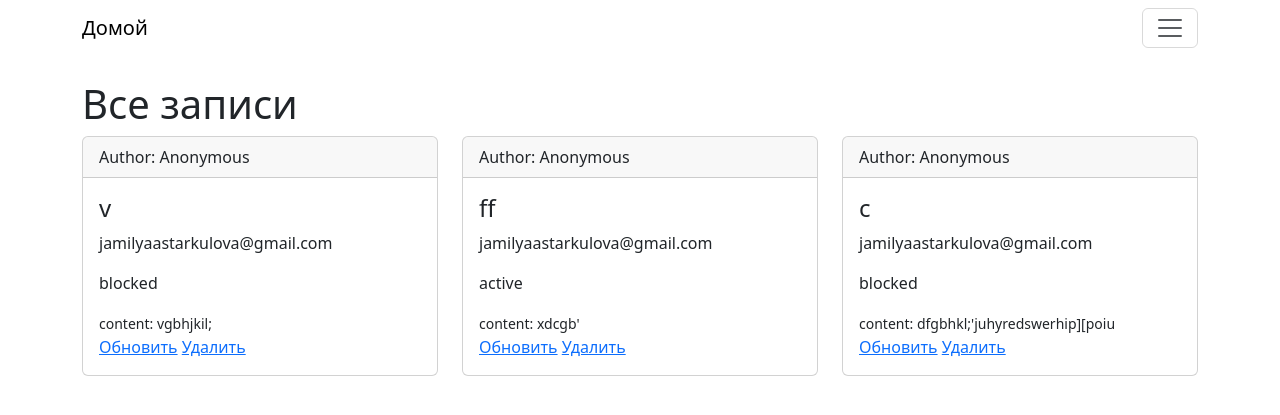
After one commit to jamilyaastarkulova/test_7_-Jamilya-_-Astarkulova-, a Django app: page /books/all/ in a window 1280 px wide. The commit adds this page. Shown: the top 415 px of the page. Run offline with Django 5.2, Linux system fonts and the light colour scheme; data comes from the database, SQL or seed files in the repository; both versions use the stored data as it was after the commit; some libraries are stand-ins or nearby versions.

Commit message:
новая страничка всех записей

```diff
--- /dev/null
+++ b/webapp/templates/all_books.html
@@ -0,0 +1,32 @@
+{% extends 'base.html' %}
+
+{% block content %}
+<h1>Все записи</h1>
+
+    <div class="row row-cols-3">
+
+        {% for book in books %}
+            <div class="col mb-4">
+                <div class="card">
+                    <div class="card-header">
+                        Author: {{ book.author }}
+                    </div>
+                    <div class="card-body">
+                        <h4 class="card-title">{{ book.title }}</h4>
+                        <p>{{ book.mail }}</p>
+                        <p>{{ book.status }}</p>
+                        <small class="fg-2">content: {{ book.content }}</small>
+                        <div>
+                            <a role="button" href="{% url 'book_update' book.pk %}"
+                               class="btn-solid theme-success">Обновить</a>
+                            <a role="button"
+                               href="{% url 'book_delete' book.pk %}"
+                               class="btn-solid theme-danger">Удалить</a>
+                        </div>
+                    </div>
+                </div>
+
+            </div>
+        {% endfor %}
+    </div>
+{% endblock %}
--- a/webapp/templates/base.html
+++ b/webapp/templates/base.html
@@ -18,7 +18,7 @@
 <body data-bs-theme="light">
 <nav class="navbar md:navbar-expand bg-1">
     <div class="container">
-        <a class="navbar-brand" href="{% url 'book_list' %}">Записи</a>
+        <a class="navbar-brand" href="{% url 'book_list' %}">Домой</a>
         <button class="btn-icon navbar-toggler" type="button" data-bs-toggle="drawer" data-bs-target="#navbarDrawer"
                 aria-controls="navbarDrawer" aria-expanded="false" aria-label="Toggle navigation">
             <span class="navbar-toggler-icon" aria-hidden="true"></span>
@@ -31,7 +31,7 @@
             <div class="drawer-body mb-2 md:mb-0">
                 <ul class="nav navbar-nav me-auto">
                     <li class="nav-item">
-                        <a class="nav-link active" aria-current="page" href="{% url 'book_list' %}">Домой</a>
+                        <a class="nav-link active" aria-current="page" href="{% url 'all_books' %}">Записи</a>
                     </li>
                     <li class="nav-item">
                         <a class="nav-link" href="{% url 'book_create' %}">Создать запись</a>
--- a/webapp/urls.py
+++ b/webapp/urls.py
@@ -1,9 +1,10 @@
 from django.urls import path
-from webapp.views import index_view, book_create_view, book_update_view, book_delete_view
+from webapp.views import index_view, all_books_view, book_create_view, book_update_view, book_delete_view
 
 urlpatterns = [
     path('', index_view, name='book_list'),
     path('book/add/', book_create_view, name='book_create'),
+    path('books/all/', all_books_view, name='all_books'),
     path('book/<int:pk>/update/', book_update_view, name='book_update'),
     path('book/<int:pk>/delete/', book_delete_view, name='book_delete'),
 ]
--- a/webapp/views.py
+++ b/webapp/views.py
@@ -77,3 +77,9 @@ def book_delete_view(request, pk):
             context()['book'] = book
             context()['error'] = 'Вы ввели неверно. Удаление отменено.'
             return render(request, 'delete_book.html', context())
+
+def all_books_view(request):
+    context = {
+        'books': Book.objects.all().order_by('-id')
+    }
+    return render(request, 'all_books.html', context)
```
Also changed, not shown: db.sqlite3.
